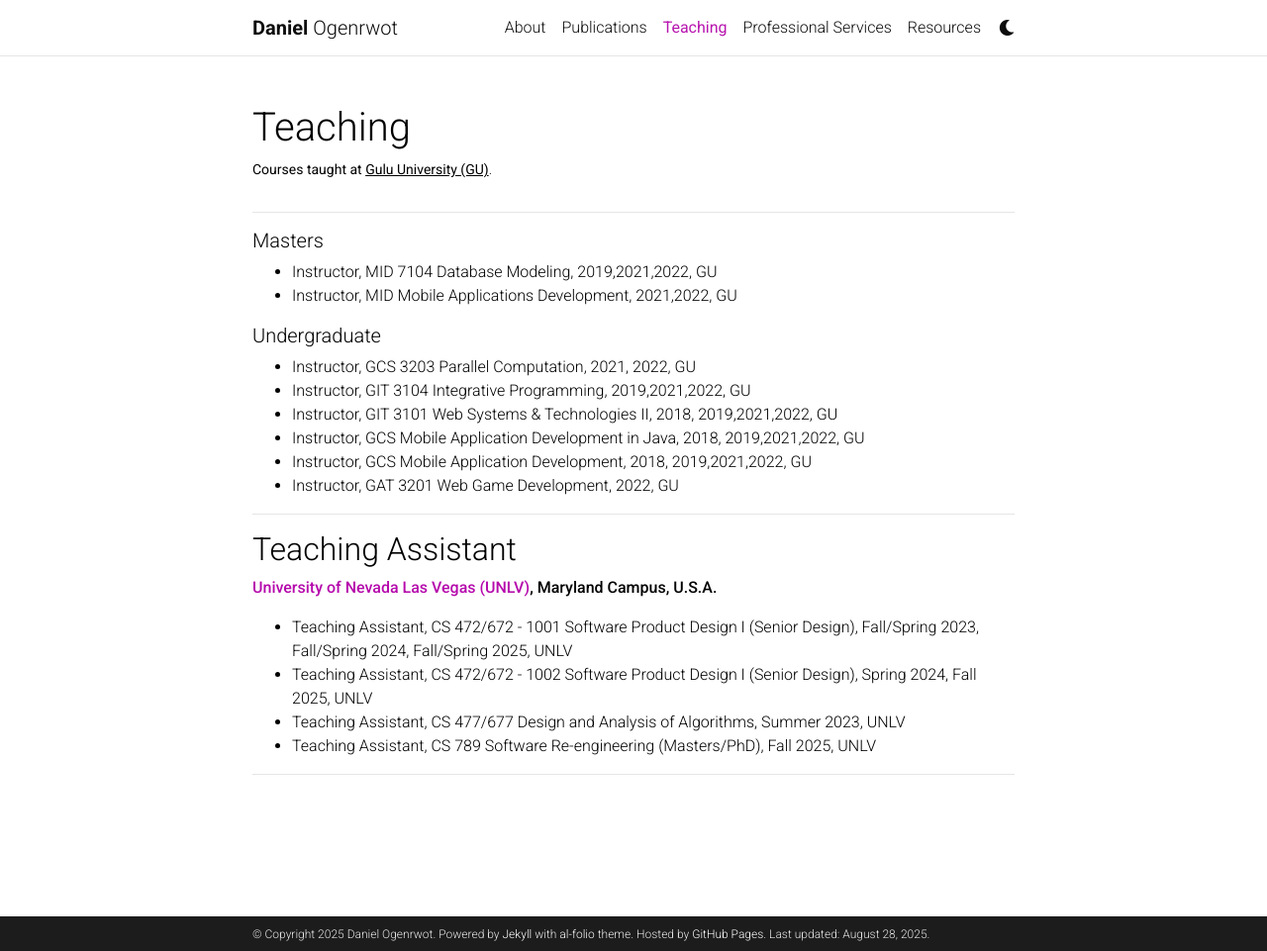
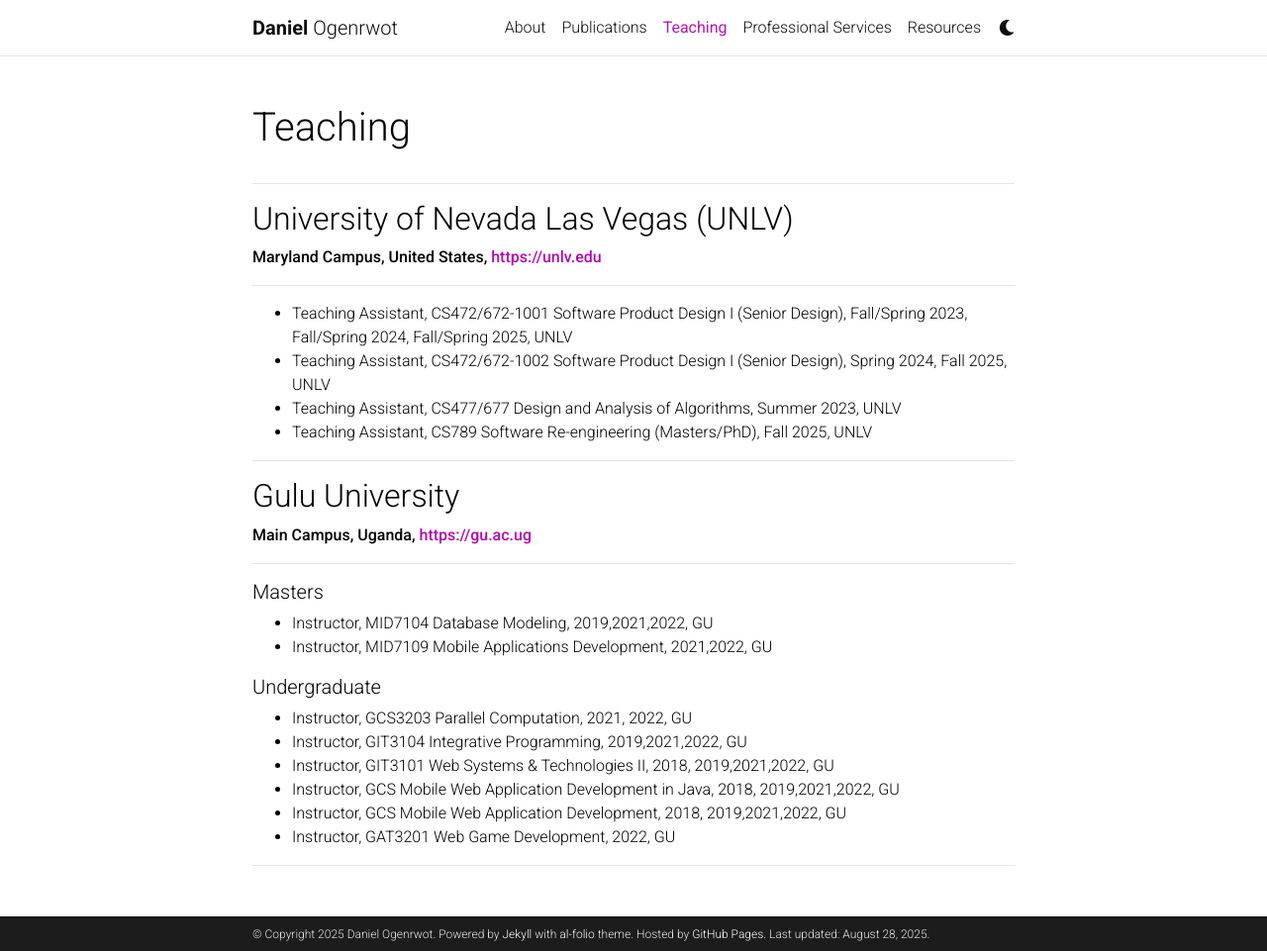
Before and after one commit to danielogen/danielogen.github.io, a Jekyll site: the page built from _pages/teaching.md, in a window 1280 px wide and 961 px high. Shown: the whole window at 99% size. Built offline with Jekyll 4.4.1, drawn with Linux system fonts in a browser that asks for light colours; comment, search, counter and statistics services are not loaded; a style sheet for code colours, icons or effects is not loaded.

Commit message:
ft: more updates

```diff
--- a/_pages/teaching.md
+++ b/_pages/teaching.md
@@ -24,33 +24,38 @@
 \entry*[] Web Systems \& Technologies II.
 \entry*[] Mobile Application Development in Java.
 \entry*[] Mobile Web Application Development. -->
+---
+
+<h2>University of Nevada Las Vegas (UNLV)</h2>
+**Maryland Campus, United States, [https://unlv.edu](https://unlv.edu)**
+
+---
+<ul>
+	<li>Teaching Assistant, CS472/672-1001 Software Product Design I (Senior Design), Fall/Spring 2023, Fall/Spring 2024, Fall/Spring 2025, UNLV</li>
+    <li>Teaching Assistant, CS472/672-1002 Software Product Design I (Senior Design), Spring 2024, Fall 2025, UNLV</li>
+	<li>Teaching Assistant, CS477/677 Design and Analysis of Algorithms, Summer 2023, UNLV</li>
+	<li>Teaching Assistant, CS789 Software Re-engineering (Masters/PhD), Fall 2025, UNLV</li>
+</ul>
+---
+
+<h2>Gulu University</h2>
+**Main Campus, Uganda, [https://gu.ac.ug](https://gu.ac.ug)**
 
 ---
 <h5>Masters</h5>
 <ul>
-	<li>Instructor, MID 7104 Database Modeling, 2019,2021,2022, GU</li>
-    <li>Instructor, MID Mobile Applications Development, 2021,2022, GU</li>
+	<li>Instructor, MID7104 Database Modeling, 2019,2021,2022, GU</li>
+    <li>Instructor, MID7109 Mobile Applications Development, 2021,2022, GU</li>
 </ul>
 
 <h5>Undergraduate</h5>
 <ul>
-	<li>Instructor, GCS 3203 Parallel Computation, 2021, 2022, GU</li>
-    <li>Instructor, GIT 3104 Integrative Programming, 2019,2021,2022, GU</li>
-    <li>Instructor, GIT 3101 Web Systems & Technologies II, 2018, 2019,2021,2022, GU</li>
-    <li>Instructor, GCS Mobile Application Development in Java, 2018, 2019,2021,2022, GU</li>
-    <li>Instructor, GCS Mobile Application Development, 2018, 2019,2021,2022, GU</li>
-    <li>Instructor, GAT 3201 Web Game Development, 2022, GU</li>
+	<li>Instructor, GCS3203 Parallel Computation, 2021, 2022, GU</li>
+    <li>Instructor, GIT3104 Integrative Programming, 2019,2021,2022, GU</li>
+    <li>Instructor, GIT3101 Web Systems & Technologies II, 2018, 2019,2021,2022, GU</li>
+    <li>Instructor, GCS Mobile Web Application Development in Java, 2018, 2019,2021,2022, GU</li>
+    <li>Instructor, GCS Mobile Web Application Development, 2018, 2019,2021,2022, GU</li>
+    <li>Instructor, GAT3201 Web Game Development, 2022, GU</li>
 </ul>
 
 ---
-
-<h2>Teaching Assistant</h2>
-**[University of Nevada Las Vegas (UNLV)](https://unlv.edu), Maryland Campus, U.S.A.**
-<ul>
-	<li>Teaching Assistant, CS 472/672 - 1001 Software Product Design I (Senior Design), Fall/Spring 2023, Fall/Spring 2024, Fall/Spring 2025, UNLV</li>
-    <li>Teaching Assistant, CS 472/672 - 1002 Software Product Design I (Senior Design), Spring 2024, Fall 2025, UNLV</li>
-	<li>Teaching Assistant, CS 477/677 Design and Analysis of Algorithms, Summer 2023, UNLV</li>
-	<li>Teaching Assistant, CS 789 Software Re-engineering (Masters/PhD), Fall 2025, UNLV</li>
-</ul>
-
----
```
Also changed, not shown: other parts of _pages/teaching.md (+1 -1 lines), _pages/about.md (+3 -2 lines).
